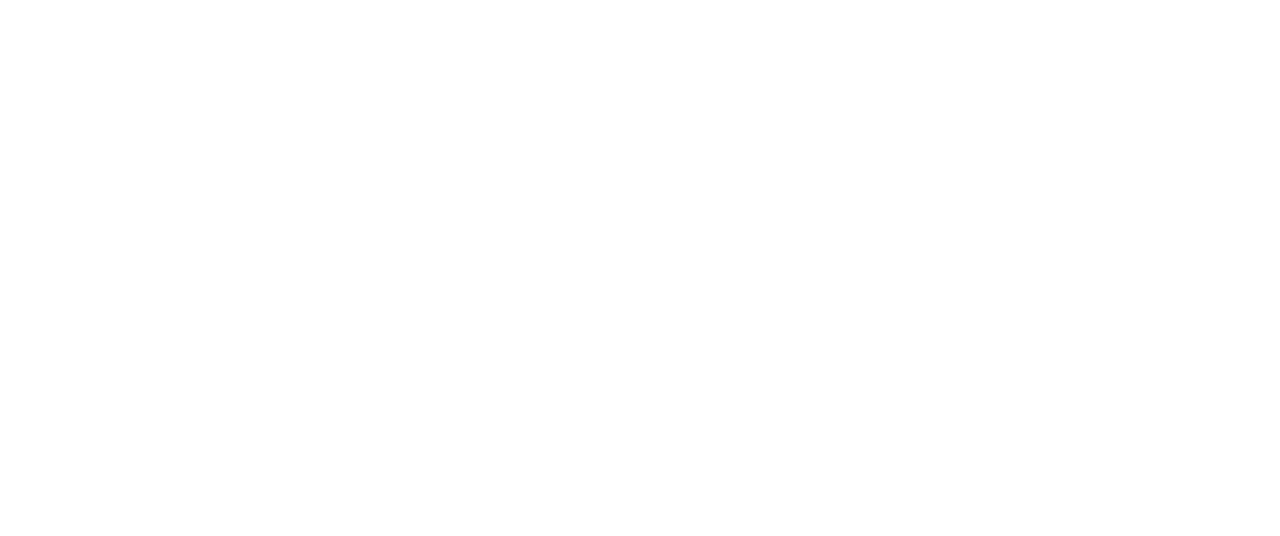
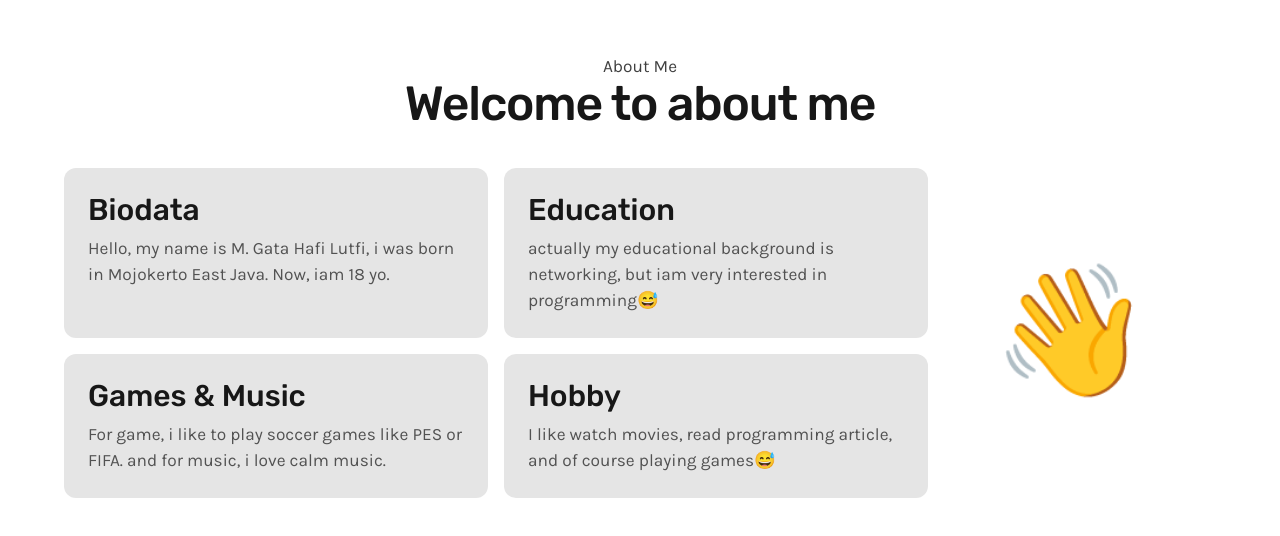
Before and after one commit to nzrmm/muhammad_gata, a Vue app: page / in a window 1280 px wide. Shown: the part 826-1362 px from the top of the page. Before the commit the page ends 800 px from the top, so only its background shows below. Built offline with nearby package versions, Linux system fonts and the light colour scheme.

Commit message:
add about component

```diff
--- /dev/null
+++ b/src/components/template/TheAbout.vue
@@ -0,0 +1,56 @@
+<template>
+  <section class="py-20">
+    <div class="mb-10 text-center">
+      <span>{{ about.title }}</span>
+      <h3>{{ about.snippet }}</h3>
+    </div>
+    <div class="grid gap-y-8 grid-cols-1 xl:grid-cols-4 items-center">
+      <div class="xl:col-span-3 grid gap-4 grid-cols-1 md:grid-cols-2">
+        <div
+          v-for="(me, index) in about.aboutme"
+          :key="index"
+          class="p-6 bg-neutral-200 dark:bg-white/10 rounded-xl">
+          <h4 class="mb-2">{{ me.title }}</h4>
+          <p class="text-typo-600 dark:text-white/60">{{ me.desc }}</p>
+        </div>
+      </div>
+      <div class="xl:col-span-1 flex-center">
+        <span class="text-9xl">👋</span>
+      </div>
+    </div>
+  </section>
+</template>
+
+<script>
+import { reactive } from 'vue';
+export default {
+  setup() {
+    const about = reactive({
+      title: 'About Me',
+      snippet: 'Welcome to about me',
+      aboutme: [
+        {
+          title: 'Biodata',
+          desc: 'Hello, my name is M. Gata Hafi Lutfi, i was born in Mojokerto East Java. Now, iam 18 yo.',
+        },
+        {
+          title: 'Education',
+          desc: 'actually my educational background is networking, but iam very interested in programming😅',
+        },
+        {
+          title: 'Games & Music',
+          desc: 'For game, i like to play soccer games like PES or FIFA. and for music, i love calm music.',
+        },
+        {
+          title: 'Hobby',
+          desc: 'I like watch movies, read programming article, and of course playing games😅',
+        },
+      ],
+    });
+
+    return {
+      about,
+    };
+  },
+};
+</script>
--- a/src/main.css
+++ b/src/main.css
@@ -7,7 +7,7 @@
 
 @layer base {
   body {
-    @apply text-[1.08rem] text-black;
+    @apply text-[1.08rem];
   }
 
   h1,
@@ -24,11 +24,19 @@
   }
 
   h3 {
-    @apply text-4xl md:text-5xl md:tracking-tight;
+    @apply text-4xl md:text-5xl md:tracking-tight font-medium;
+  }
+
+  h4 {
+    @apply text-3xl font-medium;
   }
 
   h5 {
     @apply text-2xl tracking-tight;
+  }
+
+  span {
+    @apply text-typo-700 dark:text-white/60;
   }
 }
 
--- a/src/views/Home.vue
+++ b/src/views/Home.vue
@@ -1,5 +1,6 @@
 <template>
-  <div class="container">
+  <main class="container">
     <TheHero />
-  </div>
+    <TheAbout />
+  </main>
 </template>
```
